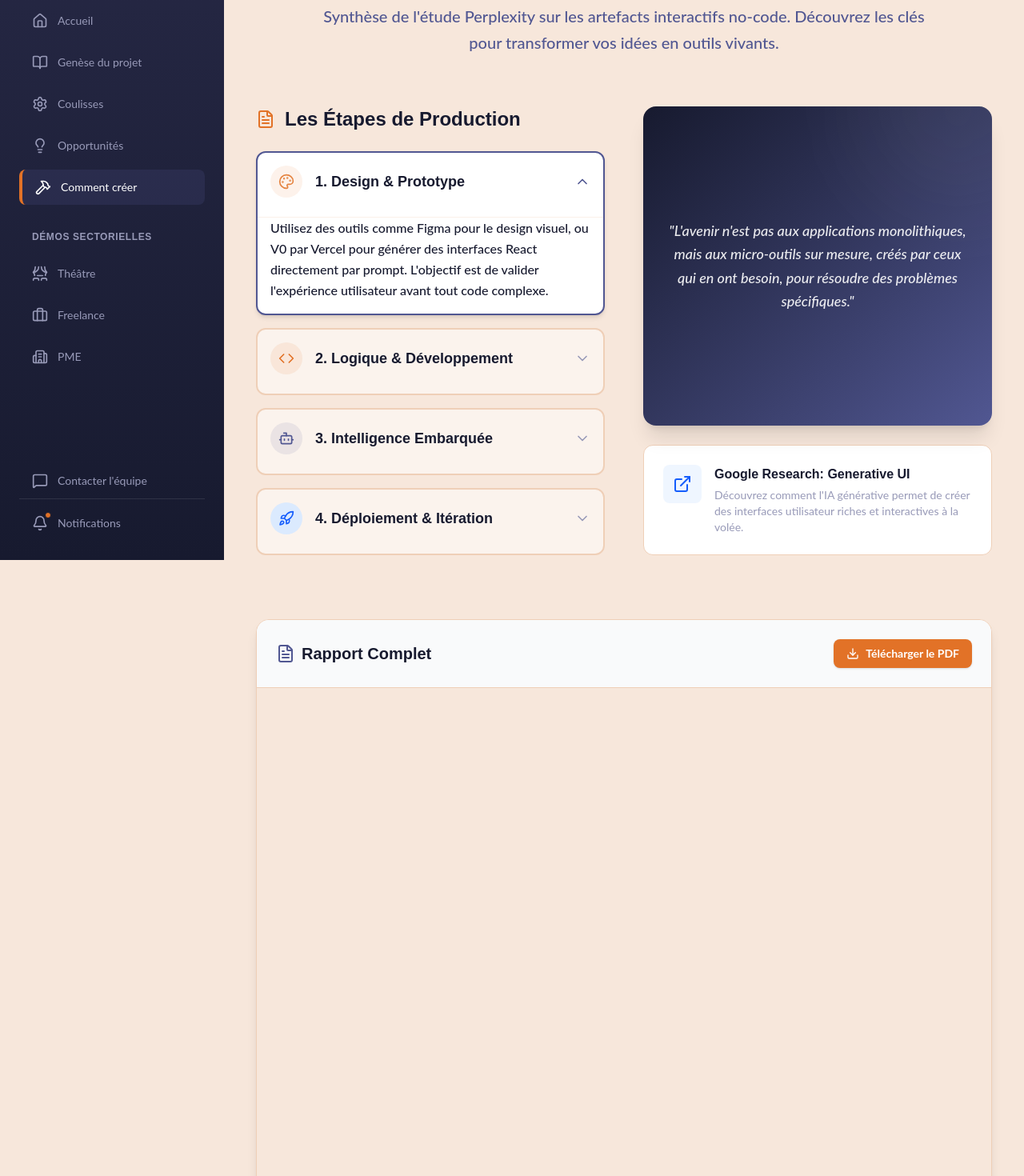
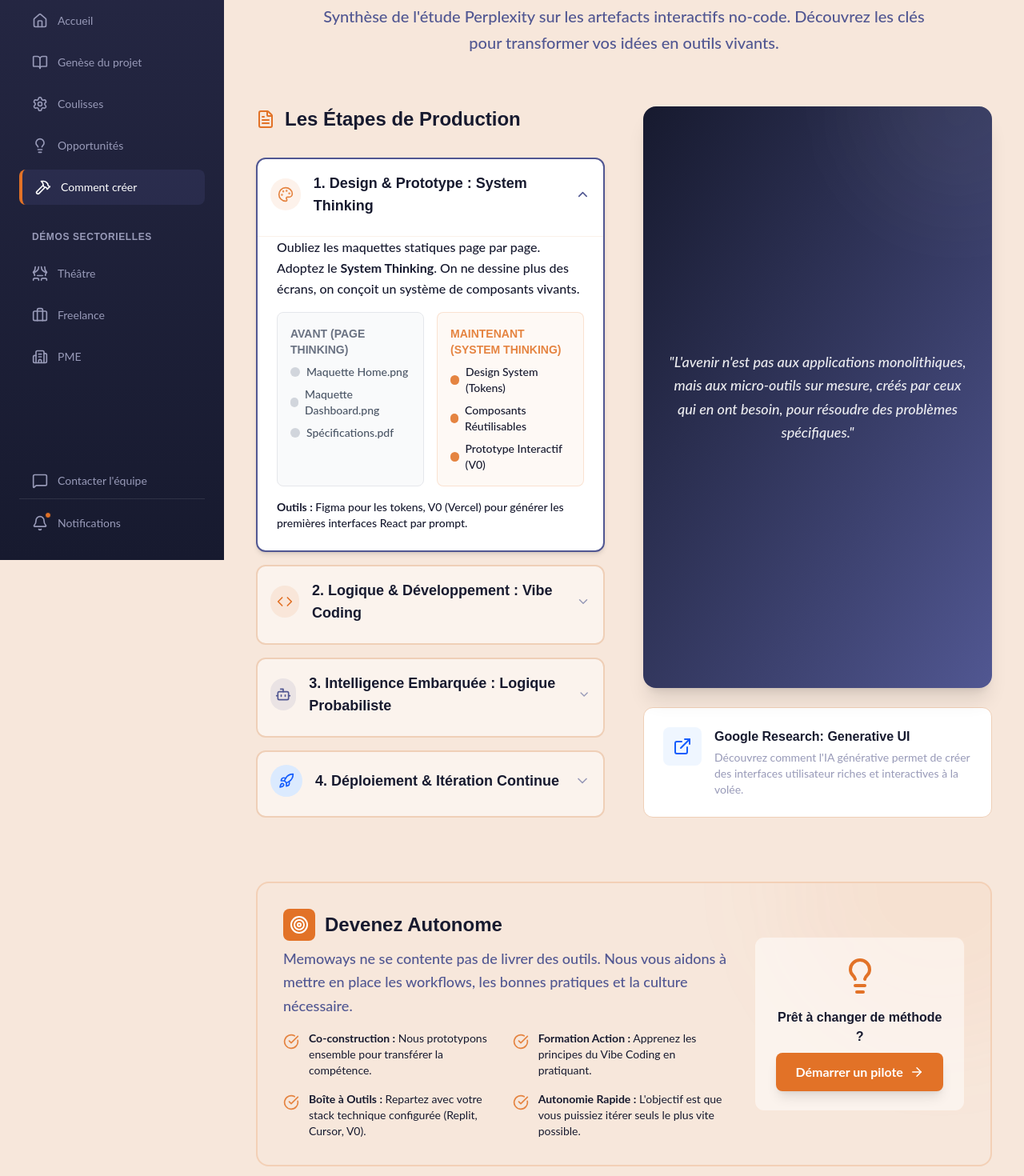
Before and after one commit to memoways/artefacts-demonstrator-app, a React (Vite) app: page /how-to-create in a window 1280 px wide. Shown: the part 100-1570 px from the top of the page at 80% size. Built offline with nearby package versions, Linux system fonts and the light colour scheme.

Commit message:
feat: Expand 'How to Create' content with detailed workflow and Memoways offer

```diff
--- a/src/pages/HowToCreate.tsx
+++ b/src/pages/HowToCreate.tsx
@@ -1,5 +1,5 @@
 import { useState } from 'react';
-import { FileText, Download, ChevronDown, ChevronUp, Rocket, ExternalLink, Palette, Code, Bot } from 'lucide-react';
+import { FileText, Download, ChevronDown, ChevronUp, Rocket, ExternalLink, Palette, Code, Bot, ArrowRight, CheckCircle, Users, Target, Lightbulb } from 'lucide-react';
 
 const HowToCreate = () => {
     const [expandedSection, setExpandedSection] = useState<number | null>(0);
@@ -7,35 +7,117 @@ const HowToCreate = () => {
     const sections = [
         {
             id: 0,
-            title: "1. Design & Prototype",
+            title: "1. Design & Prototype : System Thinking",
             icon: Palette,
             color: "text-pizazz",
             bg: "bg-pizazz/10",
-            content: "Utilisez des outils comme Figma pour le design visuel, ou V0 par Vercel pour générer des interfaces React directement par prompt. L'objectif est de valider l'expérience utilisateur avant tout code complexe."
+            content: (
+                <div className="space-y-4">
+                    <p>
+                        Oubliez les maquettes statiques page par page. Adoptez le <strong>System Thinking</strong>.
+                        On ne dessine plus des écrans, on conçoit un système de composants vivants.
+                    </p>
+                    <div className="grid grid-cols-1 md:grid-cols-2 gap-4 my-4">
+                        <div className="bg-gray-50 p-4 rounded-lg border border-gray-200">
+                            <h4 className="font-bold text-gray-500 mb-2 text-sm uppercase">Avant (Page Thinking)</h4>
+                            <div className="space-y-2 text-sm text-gray-600">
+                                <div className="flex items-center gap-2"><div className="w-3 h-3 bg-gray-300 rounded-full"></div> Maquette Home.png</div>
+                                <div className="flex items-center gap-2"><div className="w-3 h-3 bg-gray-300 rounded-full"></div> Maquette Dashboard.png</div>
+                                <div className="flex items-center gap-2"><div className="w-3 h-3 bg-gray-300 rounded-full"></div> Spécifications.pdf</div>
+                            </div>
+                        </div>
+                        <div className="bg-pizazz/5 p-4 rounded-lg border border-pizazz/20">
+                            <h4 className="font-bold text-pizazz mb-2 text-sm uppercase">Maintenant (System Thinking)</h4>
+                            <div className="space-y-2 text-sm text-dark-knight">
+                                <div className="flex items-center gap-2"><div className="w-3 h-3 bg-pizazz rounded-full"></div> Design System (Tokens)</div>
+                                <div className="flex items-center gap-2"><div className="w-3 h-3 bg-pizazz rounded-full"></div> Composants Réutilisables</div>
+                                <div className="flex items-center gap-2"><div className="w-3 h-3 bg-pizazz rounded-full"></div> Prototype Interactif (V0)</div>
+                            </div>
+                        </div>
+                    </div>
+                    <p className="text-sm">
+                        <strong>Outils :</strong> Figma pour les tokens, V0 (Vercel) pour générer les premières interfaces React par prompt.
+                    </p>
+                </div>
+            )
         },
         {
             id: 1,
-            title: "2. Logique & Développement",
+            title: "2. Logique & Développement : Vibe Coding",
             icon: Code,
             color: "text-autumn-landscape",
             bg: "bg-autumn-landscape/10",
-            content: "Des environnements comme Replit ou Cursor permettent d'assembler la logique métier rapidement. Le 'Vibe Coding' consiste à décrire le comportement souhaité en langage naturel et laisser l'IA générer le code boilerplate."
+            content: (
+                <div className="space-y-4">
+                    <p>
+                        Le code n'est plus une barrière. Avec le <strong>Vibe Coding</strong>, vous décrivez le comportement en langage naturel, l'IA écrit la syntaxe.
+                    </p>
+                    <div className="bg-dark-knight/5 p-4 rounded-lg border border-dark-knight/10 my-4">
+                        <div className="flex flex-col md:flex-row items-center gap-4 justify-between text-sm">
+                            <div className="bg-white p-3 rounded shadow-sm text-center flex-1">
+                                <span className="block font-bold text-autumn-landscape">Intention</span>
+                                "Je veux un tableau qui trie par date"
+                            </div>
+                            <ArrowRight className="text-gray-400 hidden md:block" />
+                            <div className="bg-dark-knight text-white p-3 rounded shadow-sm text-center flex-1 font-mono text-xs">
+                                AI Agent (Cursor/Replit)
+                                <br />
+                                Generates React Code...
+                            </div>
+                            <ArrowRight className="text-gray-400 hidden md:block" />
+                            <div className="bg-white p-3 rounded shadow-sm text-center flex-1">
+                                <span className="block font-bold text-green-600">Résultat</span>
+                                Composant fonctionnel
+                            </div>
+                        </div>
+                    </div>
+                    <p className="text-sm">
+                        <strong>Méthode :</strong> Itérez phrase par phrase. Si le résultat n'est pas bon, reformulez l'intention, ne corrigez pas le code vous-même.
+                        <br />
+                        <strong>Outils :</strong> Replit pour le tout-en-un, Cursor pour l'IDE augmenté.
+                    </p>
+                </div>
+            )
         },
         {
             id: 2,
-            title: "3. Intelligence Embarquée",
+            title: "3. Intelligence Embarquée : Logique Probabiliste",
             icon: Bot,
             color: "text-whale-skin",
             bg: "bg-whale-skin/10",
-            content: "Intégrez les modèles frontières (Gemini 3, ChatGPT 5.1) via API pour traiter les données non structurées. Ne codez pas de règles rigides, laissez le LLM gérer la variabilité des entrées utilisateur."
+            content: (
+                <div className="space-y-4">
+                    <p>
+                        Ne codez pas de règles rigides ("Si A alors B"). Intégrez une <strong>logique probabiliste</strong> capable de gérer l'ambiguïté.
+                    </p>
+                    <ul className="list-disc pl-5 space-y-2 text-sm">
+                        <li>Connectez les modèles frontières (Gemini 3, ChatGPT 5.1) via API.</li>
+                        <li>Utilisez le "System Prompt" pour définir la personnalité et les contraintes de l'artefact.</li>
+                        <li>Laissez le LLM structurer les données non structurées (emails, notes, PDF).</li>
+                    </ul>
+                </div>
+            )
         },
         {
             id: 3,
-            title: "4. Déploiement & Itération",
+            title: "4. Déploiement & Itération Continue",
             icon: Rocket,
             color: "text-blue-600",
             bg: "bg-blue-100",
-            content: "Déployez en un clic sur Vercel ou Netlify. Recueillez les retours utilisateurs immédiatement et itérez. Un artefact n'est jamais fini, il évolue avec les besoins de l'équipe."
+            content: (
+                <div className="space-y-4">
+                    <p>
+                        Un artefact est vivant. Il est mis en ligne en un clic et évolue chaque jour.
+                    </p>
+                    <div className="flex items-center gap-4 text-sm bg-blue-50 p-3 rounded-lg border border-blue-100">
+                        <Rocket size={20} className="text-blue-600" />
+                        <span><strong>Déploiement :</strong> Vercel / Netlify. Connecté à GitHub. Chaque sauvegarde est une nouvelle version en ligne.</span>
+                    </div>
+                    <p className="text-sm">
+                        Recueillez les retours utilisateurs immédiatement. Une fonctionnalité manque ? Ajoutez-la en 10 minutes. C'est la fin des cycles de validation de 3 mois.
+                    </p>
+                </div>
+            )
         }
     ];
 
@@ -54,18 +136,21 @@ const HowToCreate = () => {
 
             {/* Interactive Synthesis */}
             <div className="grid grid-cols-1 lg:grid-cols-2 gap-12 mb-20">
-                <div className="space-y-6">
-                    <h2 className="font-headings text-2xl font-bold text-dark-knight mb-6 flex items-center gap-3">
-                        <FileText className="text-autumn-landscape" />
-                        Les Étapes de Production
-                    </h2>
+                <div className="space-y-8">
+                    <div className="flex items-center justify-between">
+                        <h2 className="font-headings text-2xl font-bold text-dark-knight flex items-center gap-3">
+                            <FileText className="text-autumn-landscape" />
+                            Les Étapes de Production
+                        </h2>
+                    </div>
+
                     <div className="space-y-4">
                         {sections.map((section) => (
                             <div
                                 key={section.id}
                                 className={`border-2 rounded-xl transition-all duration-300 overflow-hidden ${expandedSection === section.id
-                                    ? 'border-whale-skin shadow-md bg-white'
-                                    : 'border-desert-field hover:border-skyline bg-white/50'
+                                        ? 'border-whale-skin shadow-md bg-white'
+                                        : 'border-desert-field hover:border-skyline bg-white/50'
                                     }`}
                             >
                                 <button
@@ -81,8 +166,8 @@ const HowToCreate = () => {
                                     {expandedSection === section.id ? <ChevronUp size={20} className="text-whale-skin" /> : <ChevronDown size={20} className="text-skyline" />}
                                 </button>
 
-                                <div className={`transition-all duration-300 ease-in-out ${expandedSection === section.id ? 'max-h-40 opacity-100' : 'max-h-0 opacity-0'}`}>
-                                    <div className="p-4 pt-0 text-dark-knight font-medium leading-relaxed border-t border-desert-field/30 mt-2">
+                                <div className={`transition-all duration-300 ease-in-out ${expandedSection === section.id ? 'max-h-[500px] opacity-100' : 'max-h-0 opacity-0'}`}>
+                                    <div className="p-6 pt-0 text-dark-knight font-medium leading-relaxed border-t border-desert-field/30 mt-2">
                                         {section.content}
                                     </div>
                                 </div>
@@ -91,9 +176,9 @@ const HowToCreate = () => {
                     </div>
                 </div>
 
-                {/* Context/Quote */}
+                {/* Context/Quote & Google Link */}
                 <div className="flex flex-col gap-6">
-                    <div className="bg-gradient-to-br from-dark-knight to-whale-skin rounded-2xl p-8 text-white shadow-xl relative overflow-hidden flex-1 flex flex-col justify-center">
+                    <div className="bg-gradient-to-br from-dark-knight to-whale-skin rounded-2xl p-8 text-white shadow-xl relative overflow-hidden flex-1 flex flex-col justify-center min-h-[300px]">
                         <div className="absolute top-0 right-0 w-64 h-64 bg-white/5 rounded-full -translate-y-1/2 translate-x-1/3 blur-3xl"></div>
                         <div className="relative z-10 text-center">
                             <p className="text-lg font-medium leading-relaxed italic opacity-90">
@@ -117,6 +202,54 @@ const HowToCreate = () => {
                             <p className="text-sm text-skyline">Découvrez comment l'IA générative permet de créer des interfaces utilisateur riches et interactives à la volée.</p>
                         </div>
                     </a>
+                </div>
+            </div>
+
+            {/* Memoways Coaching Section */}
+            <div className="bg-coast-cream border-2 border-autumn-landscape/20 rounded-2xl p-8 mb-20 relative overflow-hidden">
+                <div className="absolute top-0 right-0 w-96 h-96 bg-autumn-landscape/5 rounded-full -translate-y-1/2 translate-x-1/3 blur-3xl"></div>
+                <div className="relative z-10 grid grid-cols-1 md:grid-cols-3 gap-8 items-center">
+                    <div className="md:col-span-2 space-y-4">
+                        <div className="flex items-center gap-3 mb-2">
+                            <div className="bg-autumn-landscape text-white p-2 rounded-lg">
+                                <Target size={24} />
+                            </div>
+                            <h2 className="font-headings text-2xl font-bold text-dark-knight">Devenez Autonome</h2>
+                        </div>
+                        <p className="text-lg text-whale-skin font-medium leading-relaxed">
+                            Memoways ne se contente pas de livrer des outils. Nous vous aidons à mettre en place les workflows, les bonnes pratiques et la culture nécessaire.
+                        </p>
+                        <div className="grid grid-cols-1 sm:grid-cols-2 gap-4 mt-4">
+                            <div className="flex items-start gap-3">
+                                <CheckCircle className="text-pizazz shrink-0 mt-1" size={20} />
+                                <span className="text-dark-knight text-sm"><strong>Co-construction :</strong> Nous prototypons ensemble pour transférer la compétence.</span>
+                            </div>
+                            <div className="flex items-start gap-3">
+                                <CheckCircle className="text-pizazz shrink-0 mt-1" size={20} />
+                                <span className="text-dark-knight text-sm"><strong>Formation Action :</strong> Apprenez les principes du Vibe Coding en pratiquant.</span>
+                            </div>
+                            <div className="flex items-start gap-3">
+                                <CheckCircle className="text-pizazz shrink-0 mt-1" size={20} />
+                                <span className="text-dark-knight text-sm"><strong>Boîte à Outils :</strong> Repartez avec votre stack technique configurée (Replit, Cursor, V0).</span>
+                            </div>
+                            <div className="flex items-start gap-3">
+                                <CheckCircle className="text-pizazz shrink-0 mt-1" size={20} />
+                                <span className="text-dark-knight text-sm"><strong>Autonomie Rapide :</strong> L'objectif est que vous puissiez itérer seuls le plus vite possible.</span>
+                            </div>
+                        </div>
+                    </div>
+                    <div className="flex flex-col items-center justify-center text-center bg-white/50 p-6 rounded-xl border border-autumn-landscape/10">
+                        <Lightbulb size={48} className="text-autumn-landscape mb-4" />
+                        <h3 className="font-bold text-dark-knight mb-2">Prêt à changer de méthode ?</h3>
+                        <a
+                            href="https://memoways.com/contact"
+                            target="_blank"
+                            rel="noopener noreferrer"
+                            className="inline-flex items-center gap-2 bg-autumn-landscape text-white px-6 py-3 rounded-lg font-bold hover:bg-pizazz transition-colors shadow-lg hover:shadow-xl transform hover:-translate-y-0.5 transition-all"
+                        >
+                            Démarrer un pilote <ArrowRight size={18} />
+                        </a>
+                    </div>
                 </div>
             </div>
 
```
